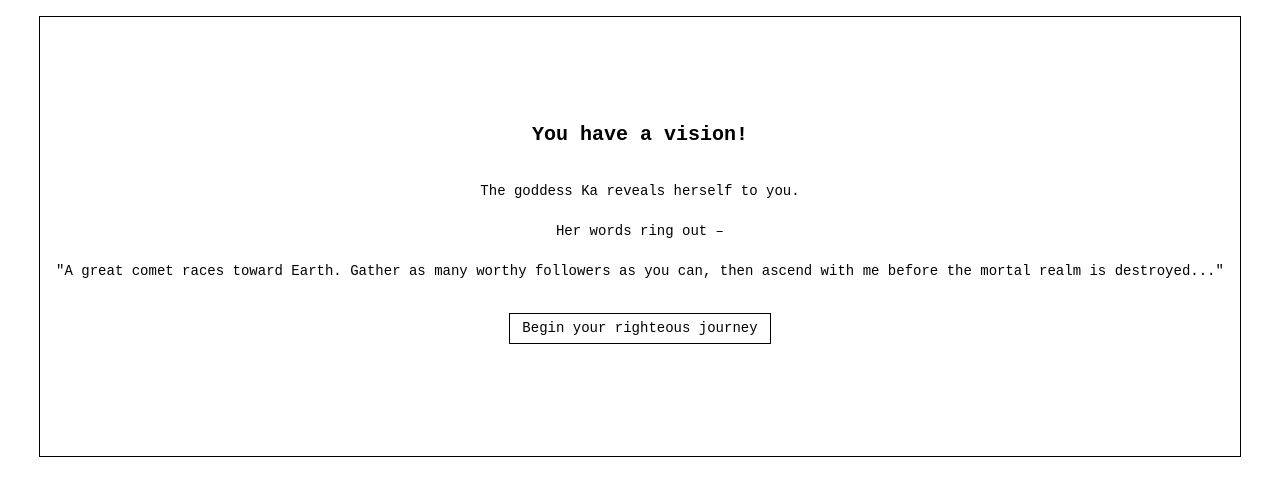
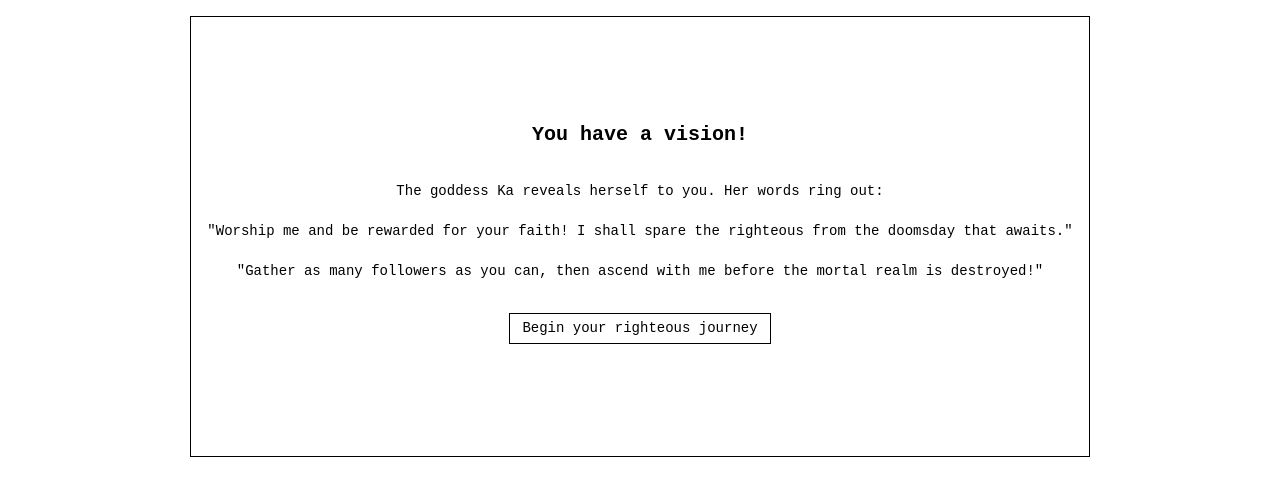
Before and after one commit to ashleyrevlett/github-gameoff-2024, a Vue app: page /vision in a window 1280 px wide. Shown: the top 496 px of the page. Built offline with nearby package versions, Linux system fonts and the light colour scheme.

Commit message:
Copy edits. Fix pause bug.

```diff
--- a/src/views/Intro.vue
+++ b/src/views/Intro.vue
@@ -12,6 +12,9 @@
 import { computed } from 'vue';
 import { useRouter } from 'vue-router';
 const router = useRouter();
+import { useGameStore } from '@/stores/gameStore';
+const gameStore = useGameStore();
+import { GAME_STATES } from '@/constants';
 
 const hasSaveGame = computed(() => {
   return localStorage.getItem('gameStore');
@@ -21,6 +24,8 @@ function newGame() {
   localStorage.removeItem('gameStore');
   router.push('/vision');
 }
+
+gameStore.gameState = GAME_STATES.PLAYING;
 </script>
 
 <style scoped>
--- a/src/views/Level.vue
+++ b/src/views/Level.vue
@@ -70,7 +70,7 @@ import DateHeader from '@/components/DateHeader.vue';
 import ProgressBar from '@/components/ProgressBar.vue';
 import PlayerAction from '@/components/PlayerAction.vue';
 
-import { PLAYER_ACTIONS } from '@/constants';
+import { PLAYER_ACTIONS, GAME_STATES } from '@/constants';
 import { useGameStore } from '@/stores/gameStore';
 const gameStore = useGameStore();
 
--- a/src/views/Vision.vue
+++ b/src/views/Vision.vue
@@ -2,9 +2,9 @@
   <div class="flex flex-col items-center h-screen w-screen">
     <div class="p-4 py-24 m-4 border border-black mb-4 w-100">
       <h1 class="text-xl font-bold mb-8 text-center">You have a vision!</h1>
-      <p>The goddess Ka reveals herself to you. </p>
-      <p>Her words ring out –</p>
-      <p>"A great comet races toward Earth. Gather as many worthy followers as you can, then ascend with me before the mortal realm is destroyed..."</p>
+      <p>The goddess Ka reveals herself to you. Her words ring out:</p>
+      <p>"Worship me and be rewarded for your faith! I shall spare the righteous from the doomsday that awaits."</p>
+      <p>"Gather as many followers as you can, then ascend with me before the mortal realm is destroyed!"</p>
       <div class="flex w-100 justify-center my-4 mt-8">
         <router-link to="game" class="btn mx-auto">Begin your righteous journey</router-link>
       </div>
```
